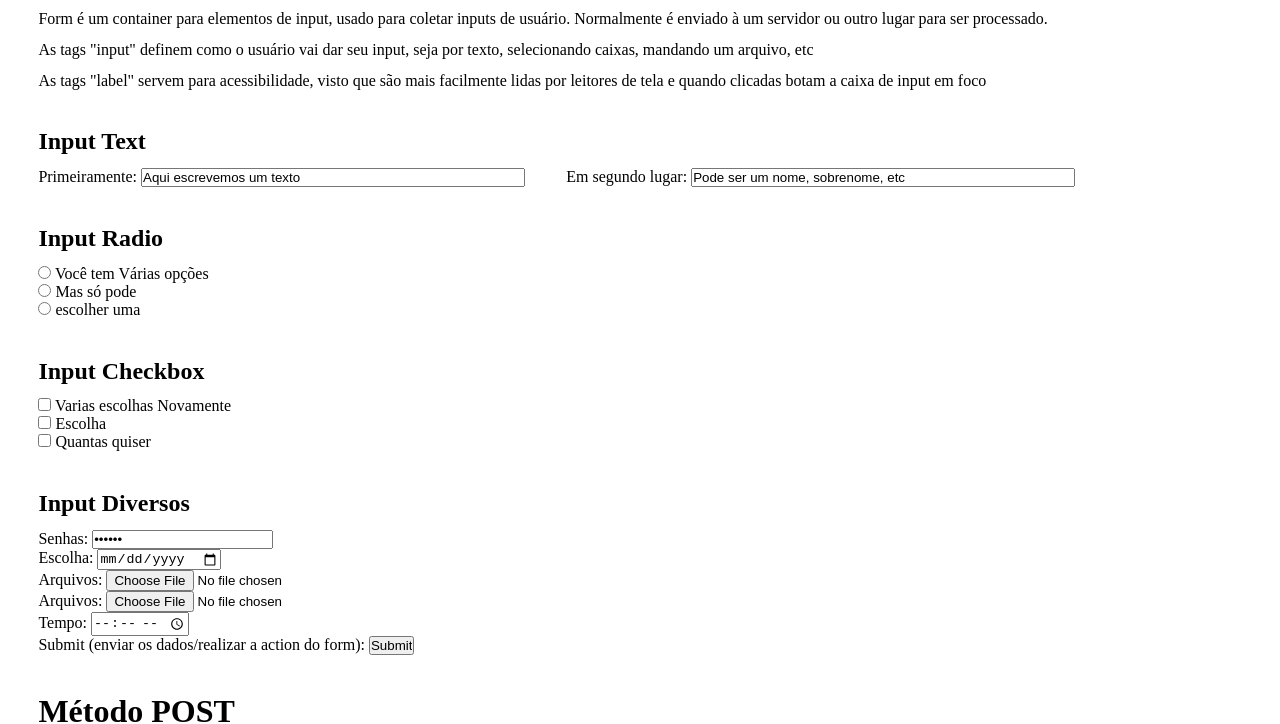
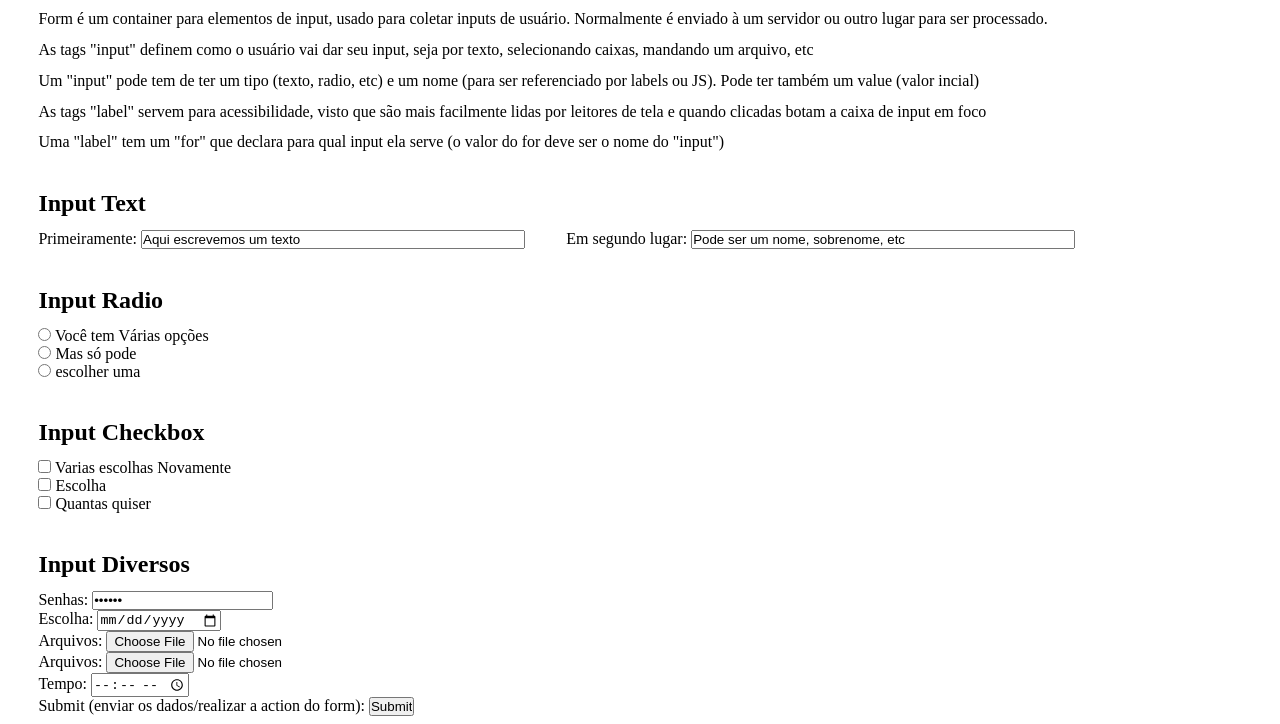
Before and after one commit to Lucas-Candinho/form, a plain HTML site: page index.html in a window 1280 px wide. Shown: the part 78-802 px from the top of the page. Drawn offline with Linux system fonts and the light colour scheme.

Commit message:
adicao de textos

```diff
--- a/index.html
+++ b/index.html
@@ -10,7 +10,9 @@
     <h1>Explicando Form</h1>
     <p>Form é um container para elementos de input, usado para coletar inputs de usuário. Normalmente é enviado à um servidor ou outro lugar para ser processado.</p>
     <p>As tags "input" definem como o usuário vai dar seu input, seja por texto, selecionando caixas, mandando um arquivo, etc</p>
+    <p>Um "input" pode tem de ter um tipo (texto, radio, etc) e um nome (para ser referenciado por labels ou JS). Pode ter também um value (valor incial)</p>
     <p>As tags "label" servem para acessibilidade, visto que são mais facilmente lidas por leitores de tela e quando clicadas botam a caixa de input em foco</p>
+    <p>Uma "label" tem um "for" que declara para qual input ela serve (o valor do for deve ser o nome do "input")</p>
     <h2>Input Text</h2>
     <form class="textos">
         <label for="Primeiramente">Primeiramente:</label>
```
